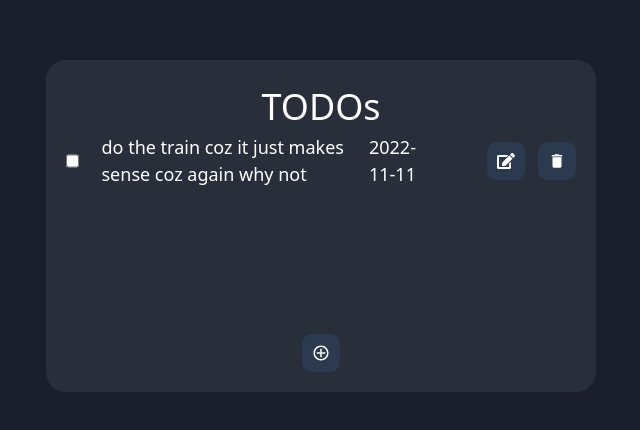
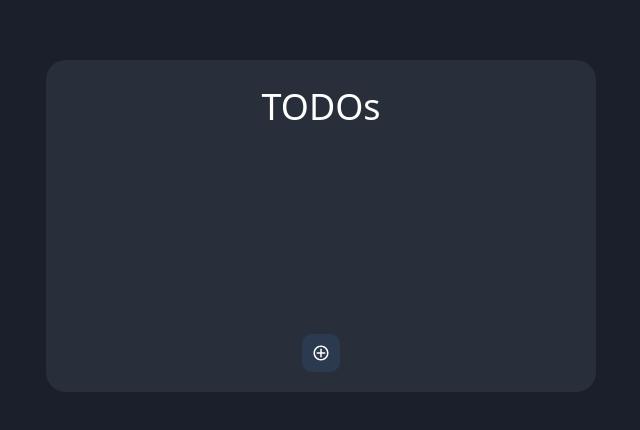
Before and after one commit to lemiprogram/react-week3, a React (Vite) app: page / in a window 1280 px wide. Shown: the part 174-604 px from the top of the page, without its empty margins (319-959 px from the left). Built offline with nearby package versions, Linux system fonts and the light colour scheme.

Commit message:
Added the addTodoFunc

```diff
--- a/src/App.jsx
+++ b/src/App.jsx
@@ -2,88 +2,38 @@ import { useEffect, useState } from 'react'
 import './index.css'
 import './App.css'
 import Button from './Components/Button/Button'
-import { HiSaveAs } from "react-icons/hi";
-import { MdOutlineCancel,MdDelete } from "react-icons/md";
 import { CgAdd } from "react-icons/cg";
-import { FaEdit } from "react-icons/fa";
+import Todo from './Components/Todo/Todo';
 
 
 function App() {
-  const [todos, setTodos] = useState([{task:"do the train coz it just makes sense coz again why not",dueDate:"2022-11-11",}])
+  const [todos, setTodos] = useState([])
   const [todoList,setTodosList] = useState([])
+
 
 
   useEffect(()=>renderTodos(),[todos])
   const renderTodos = ()=>{
 
     setTodosList((tL)=>[...todos.map((item,index)=>{
-      const {task,dueDate} = item;
-      return (<li
-        key={index}
-        className='flex items-center justify-between'
-
-      >
-        <div className="value w-[70%] gap-5 flex justify-around items-center">
-
-          <label className='flex gap-5 cursor-pointer'>
-            <input
-              type="checkbox"
-              className='cursor-pointer'
-
-            />
-            <div className="task  inline overflow-x-scroll">{task}</div>
-          </label>
-          <div className="dueDate">{dueDate}</div>
-        </div>
-
-        <div className="btns w-[30%] flex gap-3 justify-end">
-          <Button
-            paras={{buttonText:<FaEdit/>,toolTipText:"edit",func:(e)=>editFunc(e.target)}}
-          />
-          <Button
-            paras={{buttonText:<MdDelete/>,toolTipText:"delete",func:(e)=>deleteFunc(e.target)}}
-          />
-        </div>
-        <div className="modal-body z-2 hidden top-0 left-0 bg-red-200 fixed w-[100vw] h-[100vh] grid place-content-center">
-          <div className="modal card bg-black gap-5">
-            <div className="inp">
-              <label htmlFor="">Task</label>
-              <input type="text" />
-            </div>
-            <div className="inp">
-              <label htmlFor="">Due Date</label>
-              <input type="date" />
-            </div>
-            <div className="flex justify-around">
-              <Button
-                paras={{buttonText:<MdOutlineCancel/>,toolTipText:"cancel",func:(e)=>cancelFunc(e.target)}}
-              />
-              <Button
-                paras={{buttonText:<HiSaveAs/>,toolTipText:"save",func:(e)=>saveFunc(e.target)}}
-              />
-            </div>
-          </div>
-        </div>
-
-      </li>)
+      return (
+        <Todo
+          paras={{item,index}}
+        />
+    )
     })])
   }
   const addTodoFunc = ()=>{
-    set
+    setTodos(t=>[...t,{task:"new Todo", dueDate:""}])
   }
-  const editFunc = (e)=>{
-    console.log(e)
-  }
-  const deleteFunc = (e)=>{
-    console.log(e)
-  }
+
   return (
     <>
 
       <div className="app min-h-[100vh] grid place-content-center">
         <div className="card w-[550px]">
           <div className="heading">TODOs</div>
-          <div className="todos flex flex-col overflow-y-scroll  h-[200px]">
+          <div className="todos flex flex-col overflow-y-scroll  h-[200px] gap-3">
             {todoList}
           </div>
           <div className="btn-section justify-center">
```
